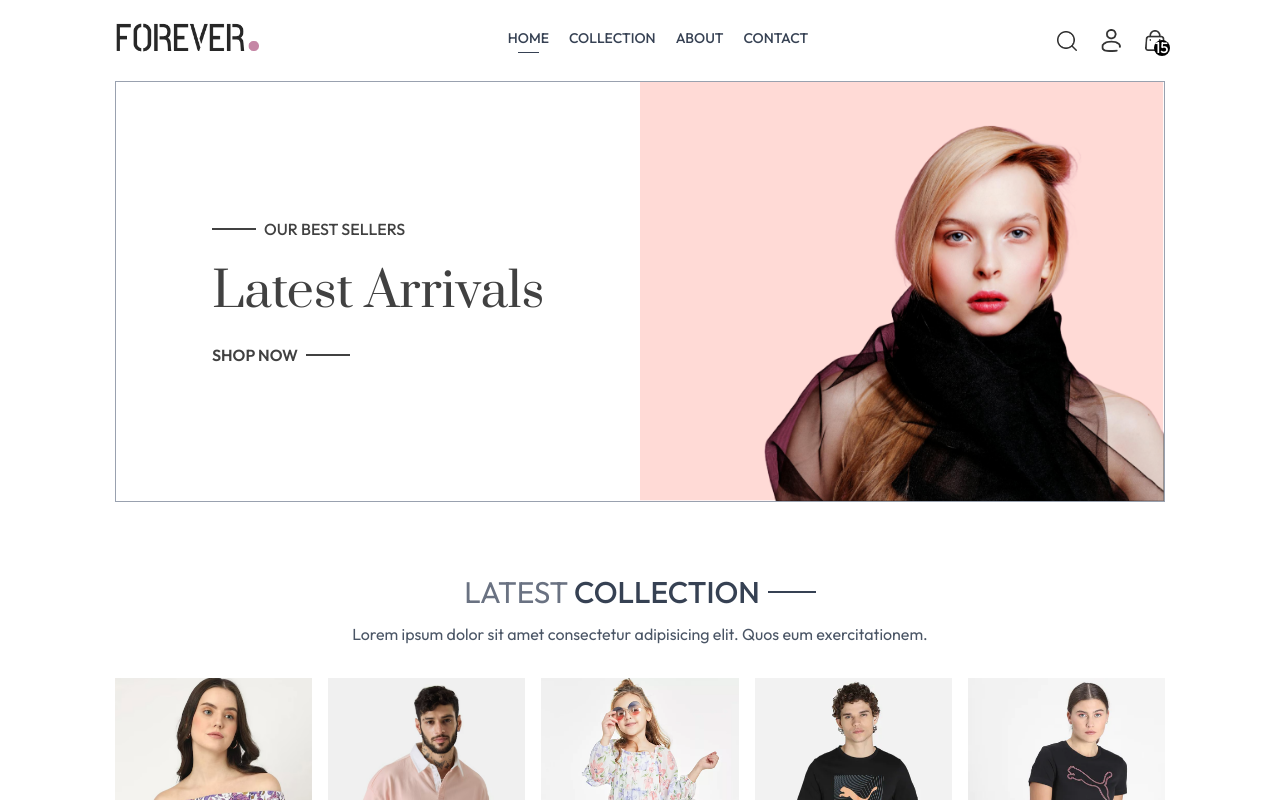
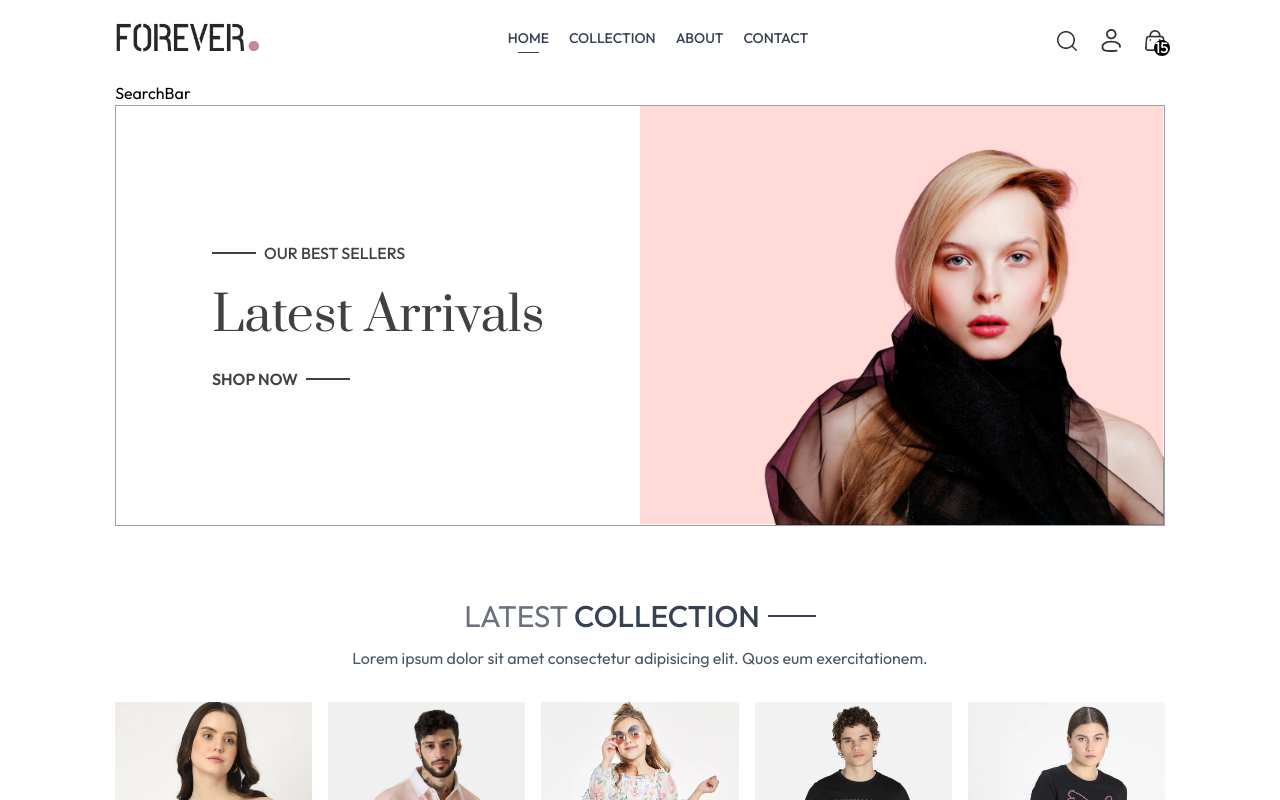
Before and after one commit to hellokristinafaye/clothing-ecommerce, a React (Vite) app: page / in a window 1280 px wide. Shown: the top 800 px of the page. Built offline with nearby package versions, Linux system fonts and the light colour scheme.

Commit message:
Searchbar mounted in App

```diff
--- a/src/App.jsx
+++ b/src/App.jsx
@@ -11,12 +11,14 @@ import PlaceOrder from './pages/PlaceOrder';
 import Orders from './pages/Orders';
 import Navbar from './components/Navbar';
 import Footer from './components/Footer';
+import SearchBar from './components/SearchBar';
 
 const App = () => {
   return (
     <div className="px-4 sm:px-[5vw] md:px-[7vw] lg:px-[9vw]">
 
       <Navbar/>
+      <SearchBar />
 
       <Routes>
         <Route path="/" element={<Home/>} />
--- a/src/components/SearchBar.jsx
+++ b/src/components/SearchBar.jsx
@@ -1,18 +1,10 @@
-import React, { useContext } from 'react'
-import { ShopContext } from '../context/ShopContext'
+import React, { useContext } from "react";
+import { ShopContext } from "../context/ShopContext";
 
 const SearchBar = () => {
+  const { search, setSearch, showSearch, setShowSearch } = useContext(ShopContext);
 
-    const {
-        search,
-        setSearch,
-        showSearch,
-        setShowSearch
-    } = useContext(ShopContext);
+  return <div>SearchBar</div>;
+};
 
-  return (
-    <div>SearchBar</div>
-  )
-}
-
-export default SearchBar
+export default SearchBar;
```
